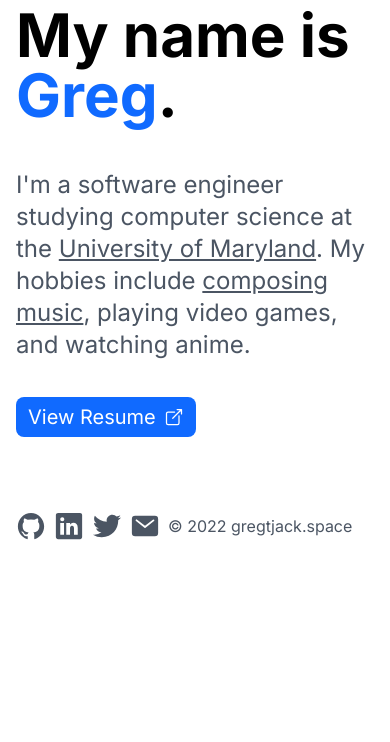
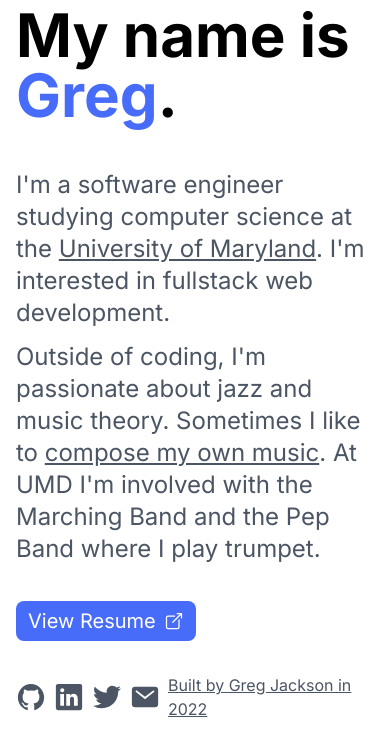
Before and after one commit to gregtjack/portfolio, a Next.js app: page / in a window 390 px wide. Shown: the part 279-1021 px from the top of the page. Before the commit the page ends 844 px from the top, so only its background shows below. Built offline with nearby package versions, Linux system fonts and the light colour scheme; a web font is replaced by a local one.

Commit message:
Minor bio updates

```diff
--- a/components/Footer.tsx
+++ b/components/Footer.tsx
@@ -1,14 +1,16 @@
 import Link from "next/link"
 import { IoLogoGithub, IoLogoLinkedin, IoLogoTwitter, IoMail } from "react-icons/io5"
+import { UnderlineLink } from "./Links"
 
 const Footer = () => {
     return (
         <div>
-            <footer className="flex items-center mx-auto max-w-6xl px-4 py-6 md:py-16 text-gray-600 dark:text-gray-200">
-                <a href="https://github.com/gregtjack" className="text-3xl mr-2 hover:text-accent">
+            <footer className="flex items-center mx-auto max-w-6xl px-4 py-6 md:py-16 text-gray-600 dark:text-gray-300">
+                <div className="flex text-3xl">
+                    <a href="https://github.com/gregtjack" className="mr-2 hover:text-accent transition-colors">
                         <IoLogoGithub />
                     </a>
-                <a href="https://linkedin.com/in/gregory-t-jackson" className="text-3xl mr-2 hover:text-accent transition-colors">
+                    <a href="https://linkedin.com/in/gregory-t-jackson" className="mr-2 hover:text-accent transition-colors">
                         <IoLogoLinkedin />
                     </a>
                     <a href="https://twitter.com/Gregorious__" className="text-3xl mr-2 hover:text-accent transition-colors">
@@ -17,7 +19,8 @@ const Footer = () => {
                     <a href="mailto:gregtj30@gmail.com" className="text-3xl mr-2 hover:text-accent transition-colors">
                         <IoMail />
                     </a>
-                © 2022 gregtjack.space
+                </div>
+                <UnderlineLink href="https://github.com/gregtjack/portfolio">Built by Greg Jackson in 2022 </UnderlineLink>
             </footer>
         </div>
     )
--- a/components/Layout.tsx
+++ b/components/Layout.tsx
@@ -1,7 +1,6 @@
-import React, { FunctionComponent, ReactElement } from "react"
+import React, { FunctionComponent } from "react"
 import { Navbar } from "./Navbar"
 import Head from "next/head"
-import { useRouter } from "next/router"
 import { Footer } from "./Footer"
 
 interface LayoutProps {
--- a/components/Navbar.tsx
+++ b/components/Navbar.tsx
@@ -29,7 +29,6 @@ const NavLink = ({text, to}: NavType) => {
 }
 
 const Navbar = () => {
-
   const { theme, setTheme } = useTheme()
   const [mounted, setMounted] = useState(false)
 
--- a/pages/index.tsx
+++ b/pages/index.tsx
@@ -17,17 +17,17 @@ const Home: NextPage = () => {
         </h1>
         <br />
         <p className="text-2xl mt-3 mb-3 text-gray-600 dark:text-gray-300">
-          I'm a software engineer studying computer science at
-          the <UnderlineLink href="https://umd.edu">University of Maryland</UnderlineLink>.
-          My hobbies include <UnderlineLink href="https://soundcloud.com/gregoriousj">composing music</UnderlineLink>
-          , playing video games, and watching anime.
+          I'm a software engineer studying computer science at the <UnderlineLink href="https://umd.edu">University of Maryland</UnderlineLink>. I'm interested in fullstack web development.
+        </p>
+        <p className='text-2xl mt-3 mb-3 text-gray-600 dark:text-gray-300'>
+          Outside of coding, I'm passionate about jazz and music theory. Sometimes I like to <UnderlineLink href="https://soundcloud.com/gregoriousj">compose my own music</UnderlineLink>.
+          At UMD I'm involved with the Marching Band and the Pep Band where I play trumpet.
         </p>
         <br />
         <Button href='/files/resume.pdf'>
           <span className='mr-2'>View Resume</span>
           <IoOpenOutline />
         </Button>
-
       </div>
     </Layout>
   )
--- a/tailwind.config.js
+++ b/tailwind.config.js
@@ -14,7 +14,8 @@ module.exports = {
         'mono': ["'Roboto Mono'"]
       },
       colors: {
-        'accent': '#106aff',
+        //'accent': '#106aff',
+        'accent': '#486cfa',
         'accent-dark': '#4754c9'
       }
     },
```
Also changed, not shown: pages/projects.tsx (line endings or trailing spaces), styles/globals.css (line endings or trailing spaces). Lines whose indentation alone changed are shown as unchanged.
